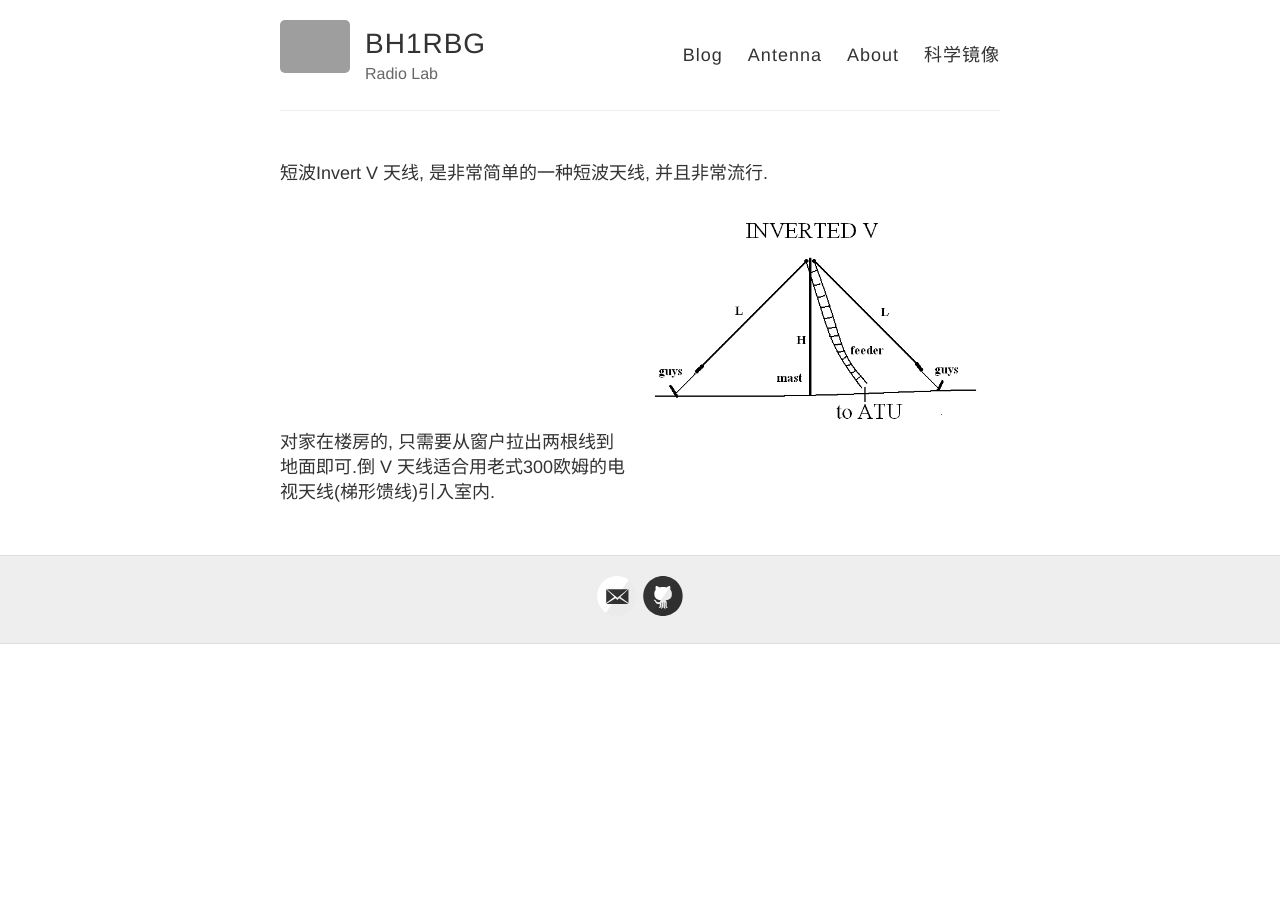
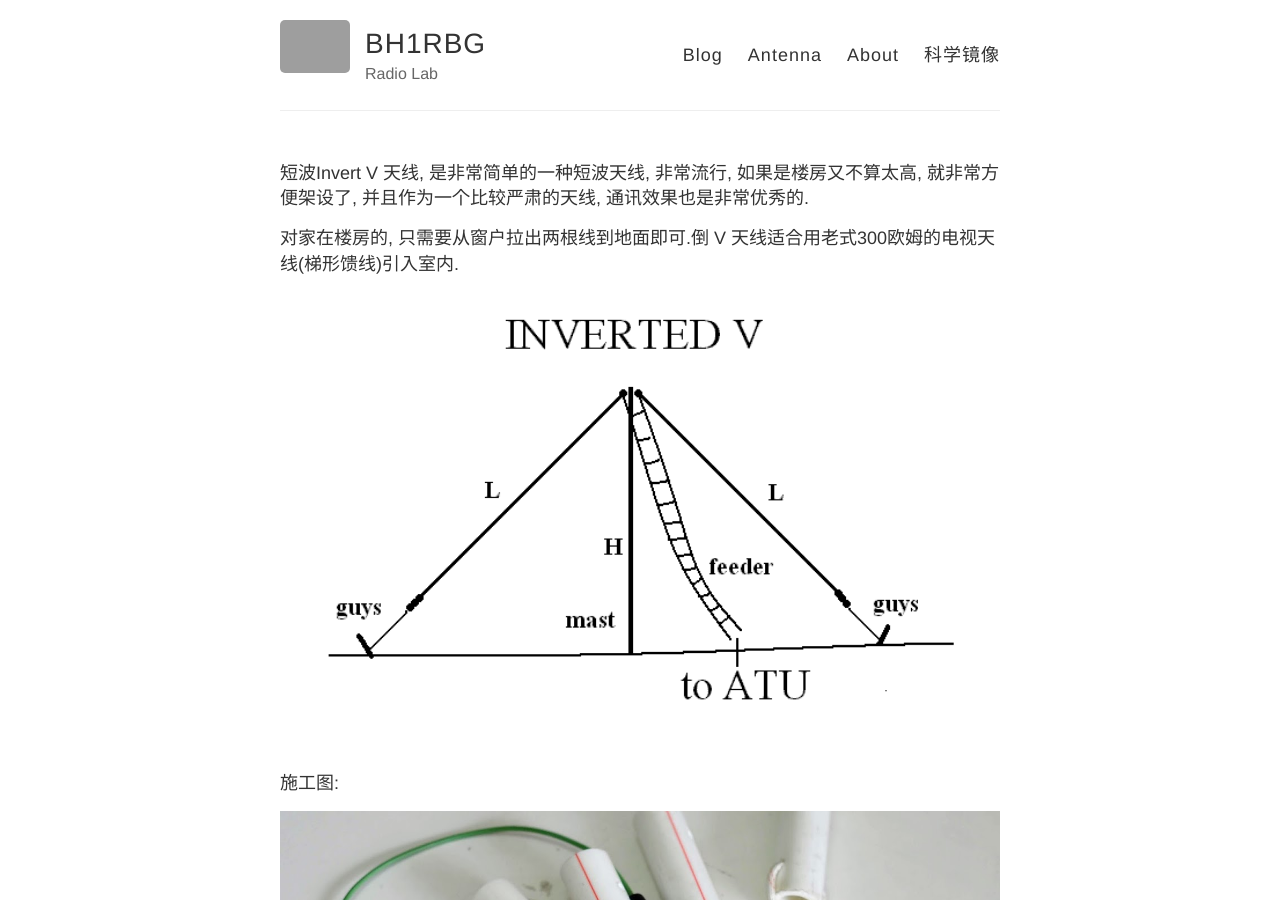
Before and after one commit to bh1rbg/bh1rbg.github.io, a Jekyll site: the page built from _posts/2019-1-01-invertv-antenna.md, in a window 1280 px wide and 900 px high. Built offline with Jekyll 4.4.1, drawn with Linux system fonts in a browser that asks for light colours; grey boxes are pictures that could not be loaded.

Commit message:
invert V post. and Markdown table

```diff
--- a/_posts/2019-1-01-invertv-antenna.md
+++ b/_posts/2019-1-01-invertv-antenna.md
@@ -3,13 +3,16 @@ layout: default
 title: "Invert V Antenna"
 ---
 
-短波Invert V 天线, 是非常简单的一种短波天线, 并且非常流行.
+短波Invert V 天线, 是非常简单的一种短波天线, 非常流行, 如果是楼房又不算太高, 就非常方便架设了, 并且作为一个比较严肃的天线, 通讯效果也是非常优秀的.
 
-<table style="width:100%;">
-<td>
-    对家在楼房的, 只需要从窗户拉出两根线到地面即可.倒 V 天线适合用老式300欧姆的电视天线(梯形馈线)引入室内.
-</td>
-<td>
-   <img src="/images/invertedv.gif" align="right" width="1000">
-</td>
-</table>
+| :---: | :---: |
+| 对家在楼房的, 只需要从窗户拉出两根线到地面即可.倒 V 天线适合用老式300欧姆的电视天线(梯形馈线)引入室内.|
+<img src="{{ site.baseurl }}/images/invertedv.gif" align="right" width="1000">|
+
+
+施工图:
+
+
+| :---: | :---: |
+|<img src="{{ site.baseurl }}/images/intvertv-isolator.jpg"  width="1000">|
+|<img src="{{ site.baseurl }}/images/invertv-tree.jpg"  width="1000">|
```
Also changed, not shown: _posts/2015-10-06-first-antenna.md (+4 -10 lines), antenna.md (+3 -1 lines), images/intvertv-isolator.jpg (added), images/invertv-tree.jpg (added).
